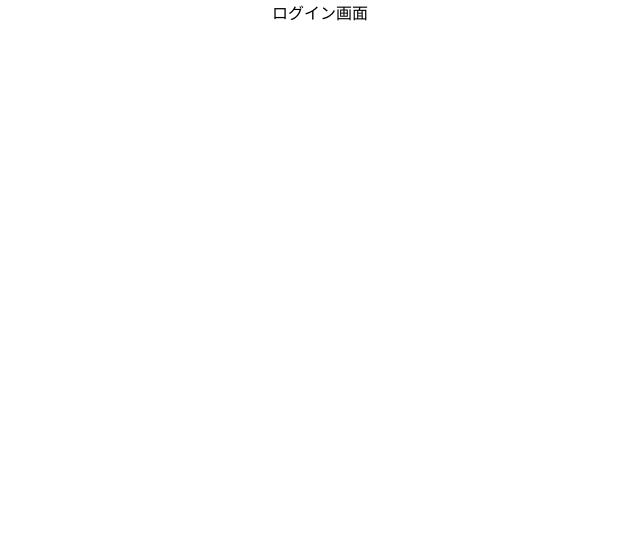
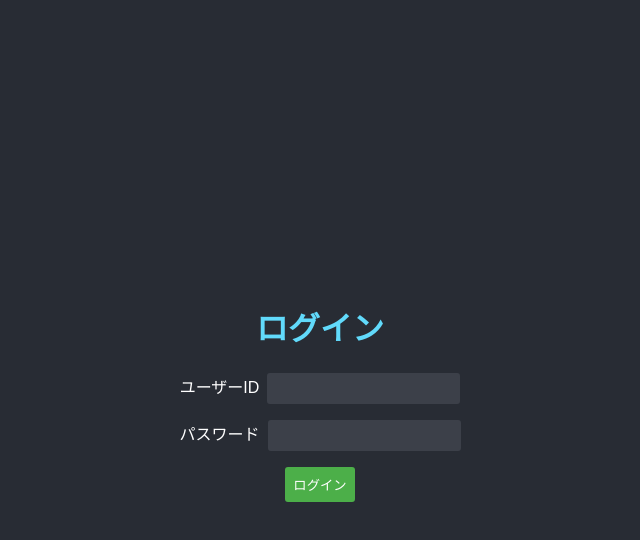
Before and after one commit to toshiaki-suzuki/react-study-timer, a React (Create React App) app: page /login in a window 1280 px wide. Shown: the top 540 px of the page, without its empty margins (320-960 px from the left). Built offline with nearby package versions, Linux system fonts and the light colour scheme.

Commit message:
Design Login Component

```diff
--- /dev/null
+++ b/src/pages/Login/Login.css
@@ -0,0 +1,47 @@
+body {
+    font-family: Arial, sans-serif;
+    background-color: #282c34;
+    color: #fff;
+    display: flex;
+    justify-content: center;
+    align-items: center;
+    height: 100vh;
+    margin: 0;
+}
+.login-container {
+    background-color: #21252b;
+    padding: 2rem;
+    border-radius: 5px;
+    box-shadow: 0 4px 6px rgba(0, 0, 0, 0.1);
+    text-align: center;
+}
+h1 {
+    color: #61dafb;
+    margin-bottom: 1.5rem;
+}
+form {
+    display: flex;
+    flex-direction: column;
+}
+label {
+    margin-right: 0.5rem;
+    margin-bottom: 0.5rem;
+    text-align: left;
+}
+input {
+    padding: 0.5rem;
+    margin-bottom: 1rem;
+    border: none;
+    border-radius: 3px;
+    background-color: #3c4049;
+    color: #fff;
+}
+input[type="submit"] {
+    background-color: #4CAF49;
+    color: #fff;
+    cursor: pointer;
+    transition: background-color 0.3s;
+}
+input[type="submit"]:hover {
+    background-color: #90ee75;
+}
--- a/src/pages/Login/Login.tsx
+++ b/src/pages/Login/Login.tsx
@@ -1,6 +1,17 @@
+import './Login.css';
+
 function AppRouter() {
   return (
-    <div>ログイン画面 </div>
+    <div>
+      <h1>ログイン</h1>
+      <label htmlFor="user_id">ユーザーID</label>
+      <input type="text" id="user_id" name="user_id" required/><br/>
+
+      <label htmlFor="password">パスワード</label>
+      <input type="password" id="password" name="password" required /><br/>
+
+      <input type="submit" value="ログイン" />
+    </div>
   );
 }
 
```
